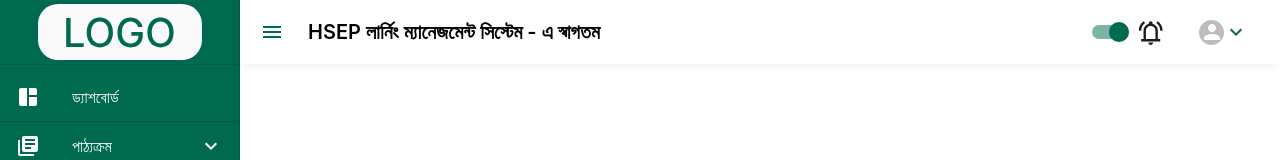
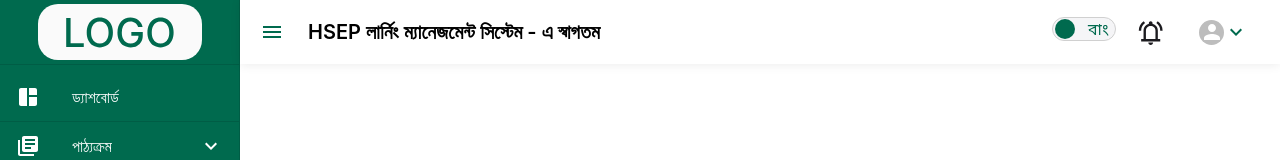
Before and after one commit to affan-habib/admin-panel, a React (Create React App) app: page / in a window 1280 px wide. Shown: the top 160 px of the page. Built offline with nearby package versions, Linux system fonts and the light colour scheme.

Commit message:
en bn fixed

```diff
--- a/src/App.tsx
+++ b/src/App.tsx
@@ -30,6 +30,7 @@ const App: React.FC = () => {
             onButtonSelect={handleButtonSelect}
           />
           <BrowserRouter>
+
             <Routes />
           </BrowserRouter>
         </Box>
--- a/src/components/common/LanguageSelect.tsx
+++ b/src/components/common/LanguageSelect.tsx
@@ -2,7 +2,8 @@ import React, { useState, useEffect } from 'react';
 import Switch from '@mui/material/Switch';
 import FormControlLabel from '@mui/material/FormControlLabel';
 import { useTranslation } from 'react-i18next';
-
+import ensvg from 'assets/en.svg'
+import bnsvg from 'assets/bn.svg'
 const LanguageSwitch: React.FC = () => {
   const [language, setLanguage] = useState<string>(
     localStorage.getItem('language') || 'bn',
@@ -20,19 +21,10 @@ const LanguageSwitch: React.FC = () => {
   };
 
   return (
-    <div style={{ width: 110 }}>
-      <FormControlLabel
-        control={
-          <Switch
-            checked={language === 'bn'}
-            onChange={handleChange}
-            color="primary"
-          />
-        }
-        label={language === 'en' ? 'English' : 'Bangla'}
-        labelPlacement="start"
-        sx={{ color: 'white'}}
-      />
+    <div style={{ width: 70 }}>
+
+      {language == 'en' && <img src={ensvg} style={{ cursor: 'pointer' }} onClick={handleChange} />}
+      {language == 'bn' && <img src={bnsvg} style={{ cursor: 'pointer' }} onClick={handleChange} />}
     </div>
   );
 };
```
Also changed, not shown: src/assets/bn.svg (added), src/assets/en.svg (added).
